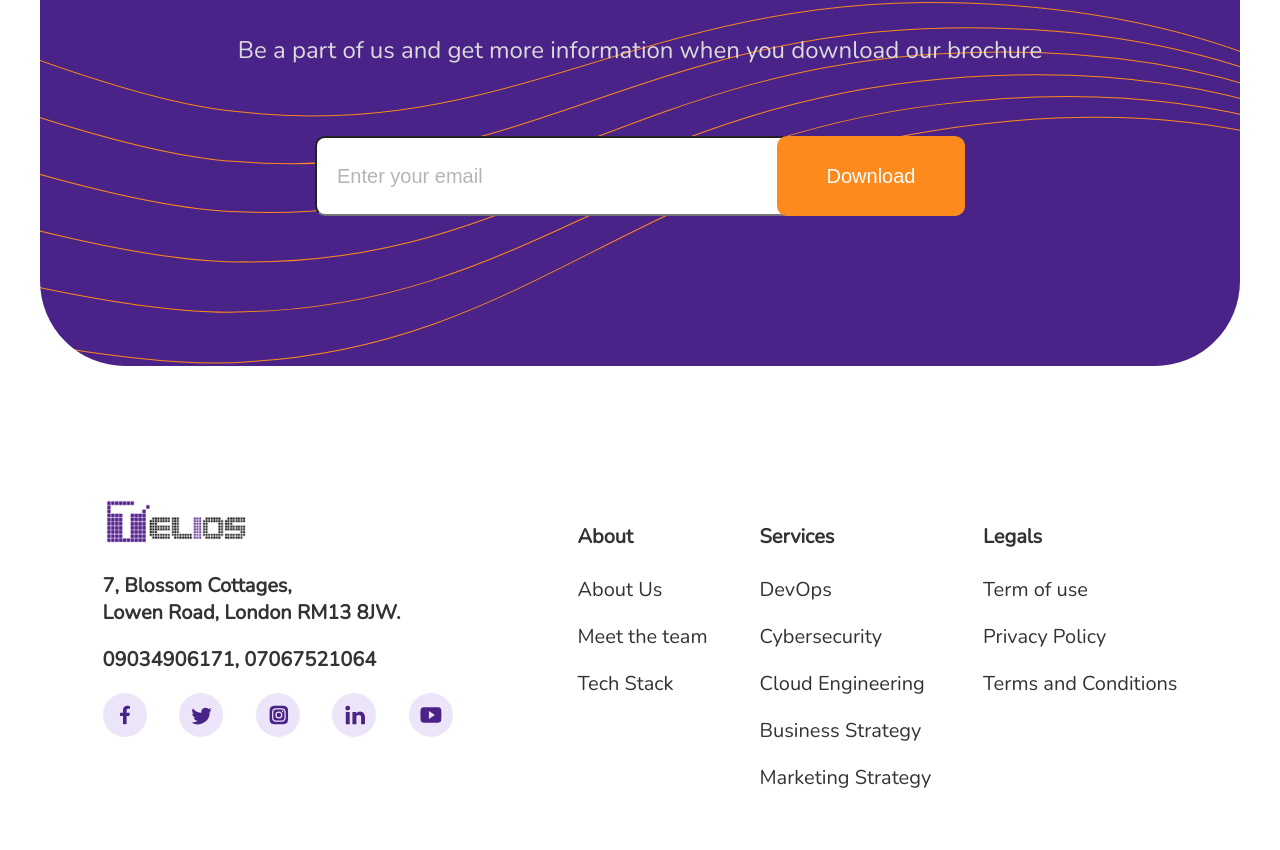
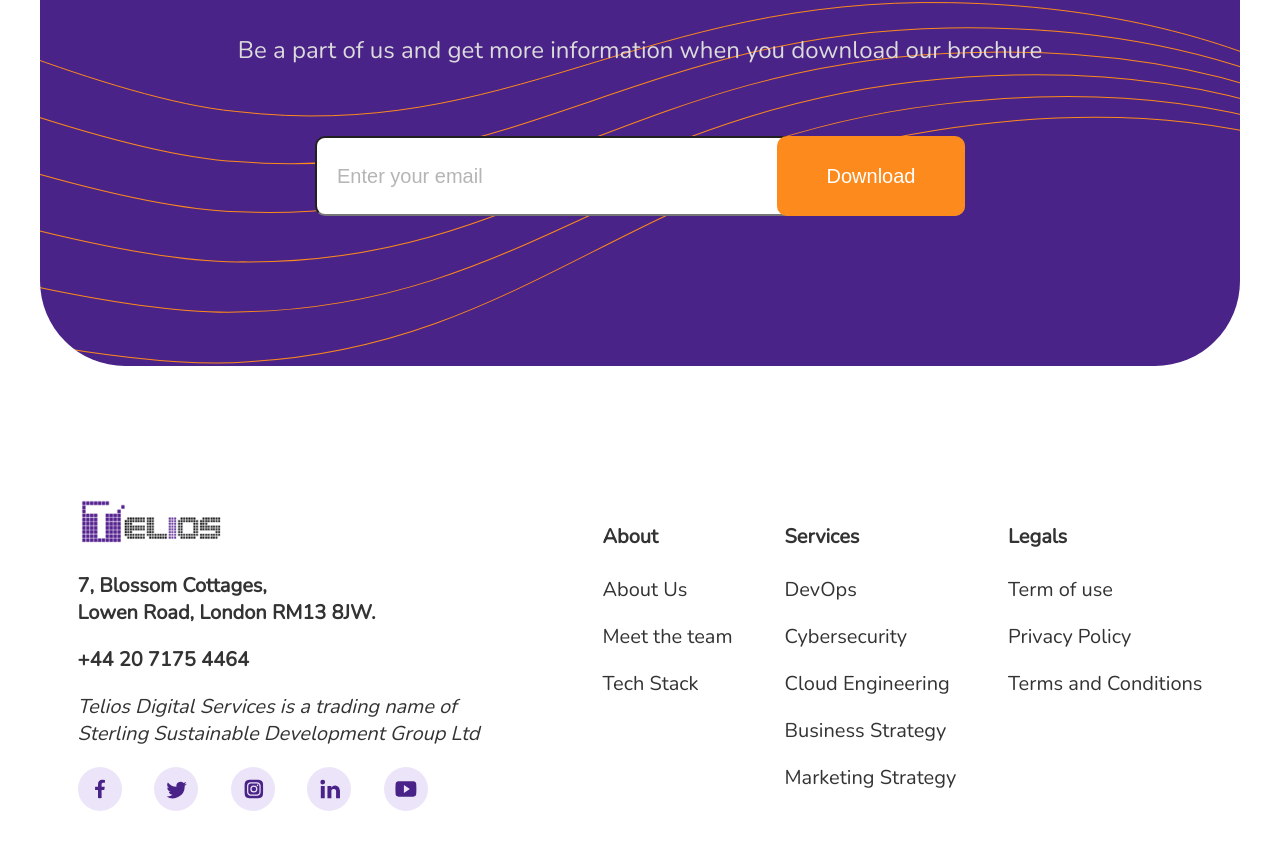
Before and after one commit to Joshuromi/telios-website, a React (Create React App) app: page / in a window 1280 px wide. Shown: the part 7404-8254 px from the top of the page. Built offline with nearby package versions, Linux system fonts and the light colour scheme.

Commit message:
update contact number and added additional message

```diff
--- a/src/sections/Footer/index.jsx
+++ b/src/sections/Footer/index.jsx
@@ -15,7 +15,8 @@ const Footer = () => {
                     7, Blossom Cottages,<br />
                     Lowen Road, London RM13 8JW.
                 </p>
-                <p>09034906171, 07067521064</p>
+                <p>+44 20 7175 4464</p>
+                <p className="footer-italic">Telios Digital Services is a trading name of Sterling Sustainable Development Group Ltd</p>
                 <div className="footer-socials">
                     <a href="#about-us">
                         <img src={facebook} alt="social icon" />
--- a/src/sections/Footer/styles.css
+++ b/src/sections/Footer/styles.css
@@ -7,6 +7,7 @@
 
 .footer-contact {
     font-weight: 600;
+    padding-right: 30px;
 }
 
 .footer-socials {
@@ -27,6 +28,12 @@
 
 .footer-link-group p:hover {
     color: #FD8A1D;
+}
+
+.footer-italic {
+    font-style: italic;
+    font-weight: 300;
+    max-width: 420px;
 }
 
 @media (max-width: 1050px) {
@@ -65,4 +72,8 @@
     #footer {
         flex-direction: column;
     }
+
+    .footer-contact {
+        padding-right: 0;
+    }
 }
```
